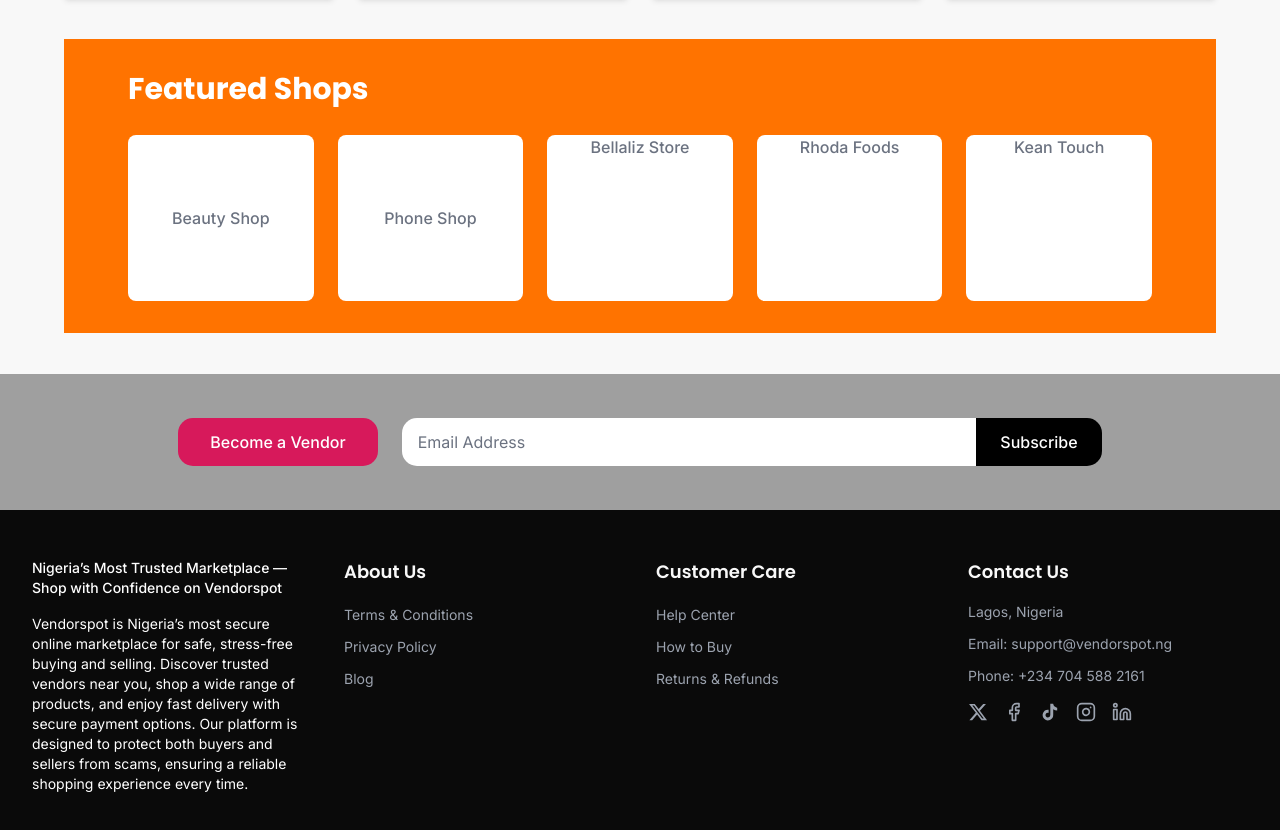
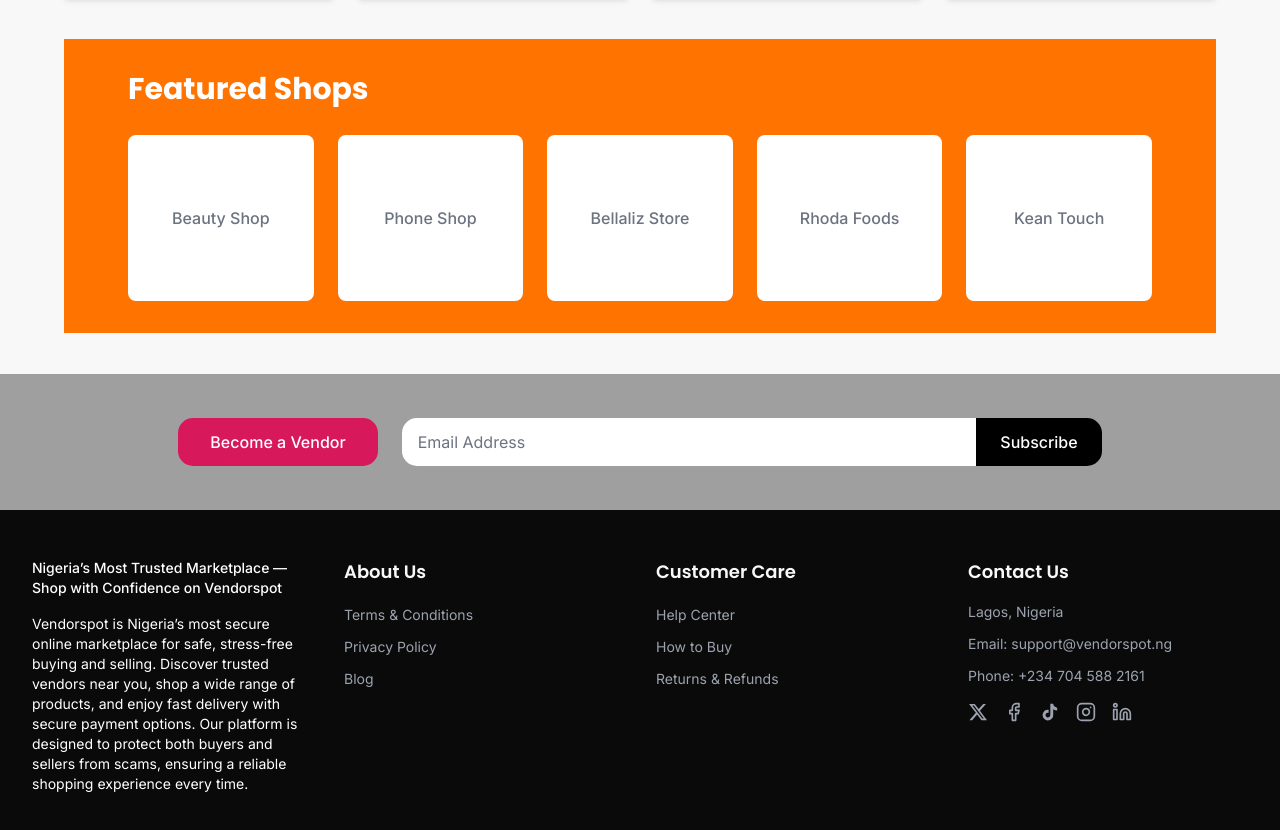
Before and after one commit to Ishoweck/Vendorspot-DigitalProducts, a Next.js app in the folder frontend/: page /digital-products in a window 1280 px wide. Shown: the part 2520-3350 px from the top of the page. Built offline with nearby package versions, Linux system fonts and the light colour scheme; no server answers.

Commit message:
fix: correct text alignment for all shop cards in desktop view

```diff
--- a/frontend/app/(main)/products/page.tsx
+++ b/frontend/app/(main)/products/page.tsx
@@ -261,7 +261,7 @@
             </div>
 
             <div>
-              <h3 className="font-medium text-gray-900 mb-3">Minimum Rating</h3>
+              <h3 className="font-medium text-gray-900 mb-3">Product Rating</h3>
               <div className="space-y-2">
                 {[4, 3, 2, 1, 0].map((rating) => (
                   <button
--- a/frontend/components/home/FeaturedShopsSection.tsx
+++ b/frontend/components/home/FeaturedShopsSection.tsx
@@ -18,7 +18,7 @@
           {featuredShops.map((shopName, index) => (
             <div
               key={index}
-              className={`bg-white rounded-lg hover:shadow-lg transition-shadow duration-200 w-full flex items-center justify-center text-center ${index >= 2 ? "hidden sm:block" : ""}`}
+              className={`bg-white rounded-lg hover:shadow-lg transition-shadow duration-200 w-full ${index >= 2 ? "hidden sm:flex" : "flex"} items-center justify-center text-center`}
               style={{
                 borderRadius: "8px",
                 aspectRatio: "227/203",
```
